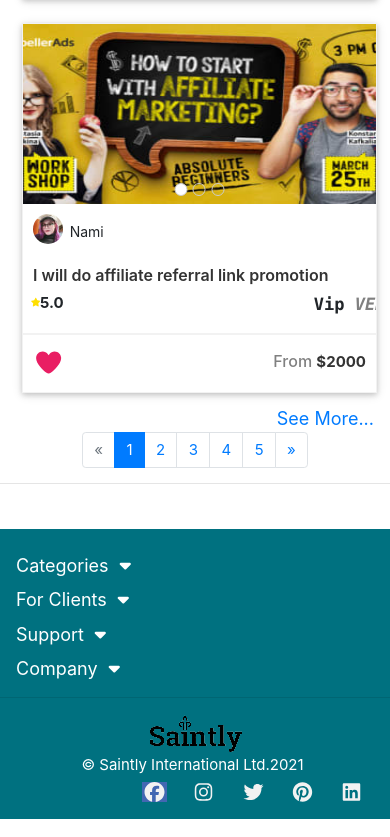
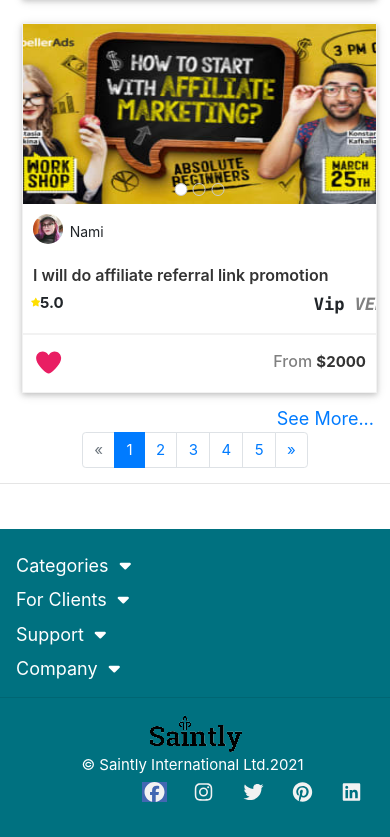
Before and after one commit to starksinclair/coding-agents-research, a website: page codebase/Project Sin/vip.html in a window 390 px wide. Shown: the part 7010-7847 px from the top of the page. Drawn offline with Linux system fonts and the light colour scheme.

Commit message:
Refactor CSS files for improved organization and consistency
- Reorganized and cleaned up CSS files across the project, including dashboard.css, explore.css, home.css, responsive.css, terms.css, and web.css.
- Removed redundant styles and ensured consistent formatting for better maintainability.
- Updated media queries and hover effects for improved responsiveness and user experience.

```diff
--- a/codebase/Project Sin/css/dashboard.css
+++ b/codebase/Project Sin/css/dashboard.css
@@ -380,9 +380,6 @@
     margin-left: 80px;
     line-height: 29px;
   }
-  .footer {
-    height: 290px;
-  }
 }
 
 /* PROFILE */
--- a/codebase/Project Sin/css/explore.css
+++ b/codebase/Project Sin/css/explore.css
@@ -73,7 +73,4 @@
     bottom: -15px;
     left: 29%;
   }
-  .footer {
-    height: 290px;
-  }
 }
--- a/codebase/Project Sin/css/home.css
+++ b/codebase/Project Sin/css/home.css
@@ -429,7 +429,7 @@ html {
 /* FOOTER */
 .footer {
   background-color: #007180;
-  height: 440px;
+  padding-bottom: 2rem;
 }
 .footer a {
   color: #f2f2f2;
--- a/codebase/Project Sin/css/responsive.css
+++ b/codebase/Project Sin/css/responsive.css
@@ -168,9 +168,6 @@
   .accordion {
     display: block;
   }
-  .footer {
-    height: 290px;
-  }
   .fa-facebook,
   .fa-pinterest,
   .fa-linkedin,
--- a/codebase/Project Sin/css/terms.css
+++ b/codebase/Project Sin/css/terms.css
@@ -45,9 +45,6 @@
     margin-top: -130px;
     padding-left: 0px;
     padding-right: 0px;
-  }
-  .footer {
-    height: 300px;
   }
 }
 
--- a/codebase/Project Sin/css/web.css
+++ b/codebase/Project Sin/css/web.css
@@ -331,9 +331,6 @@ select {
   .holder {
     height: 450px;
   }
-  .footer {
-    height: 290px;
-  }
 }
 
 /* EXPLORE.HTML */
```
Also changed, not shown: 1 other file.
